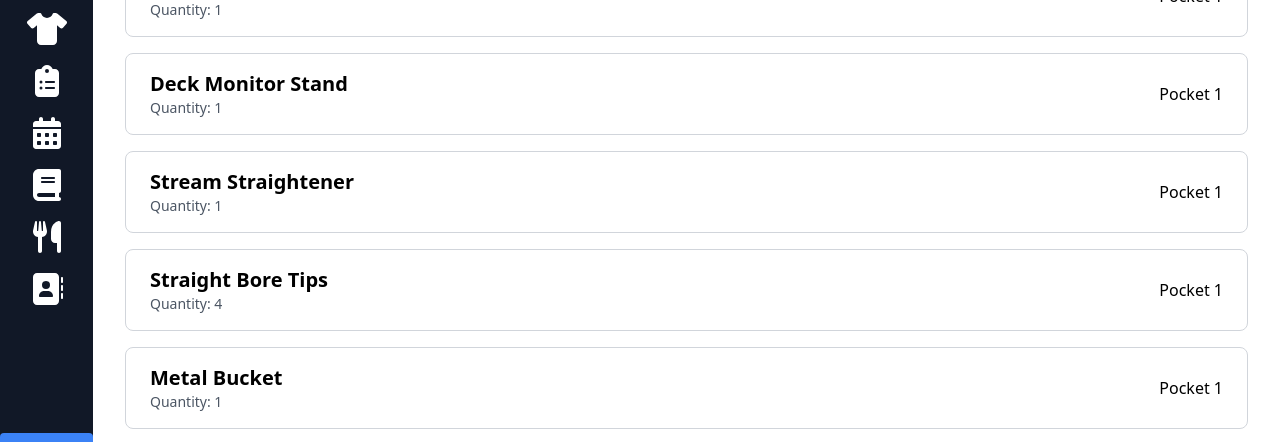
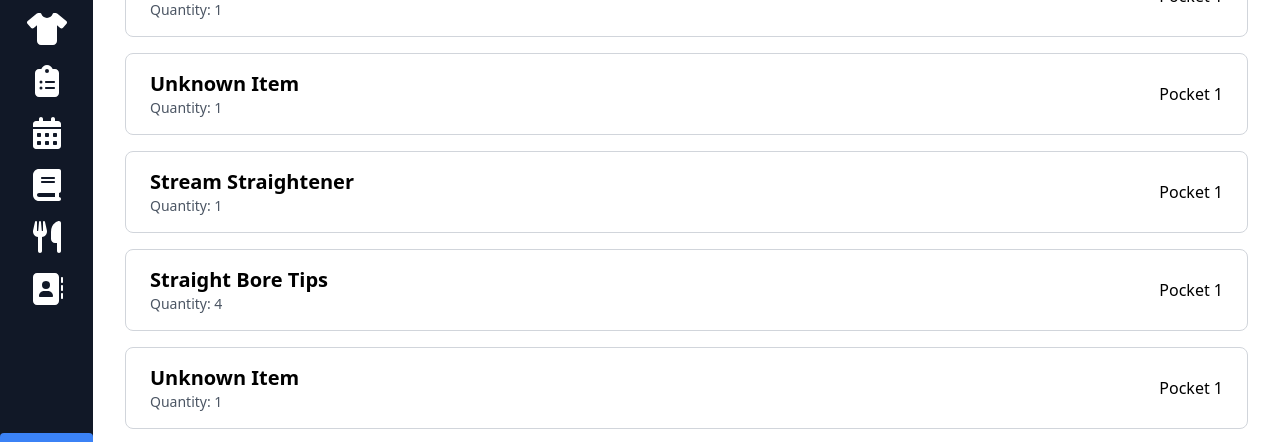
Before and after one commit to bmulley16/FirehallManager, a React (Vite) app: page /inventories/daily-equipment-inventories in a window 1280 px wide. Shown: the part 227-669 px from the top of the page. Built offline with nearby package versions, Linux system fonts and the light colour scheme.

Commit message:
fixed the rendering of the components and added workflows to be completed

```diff
--- a/src/pages/dailyEquipmentInventory.tsx
+++ b/src/pages/dailyEquipmentInventory.tsx
@@ -1,5 +1,4 @@
 // DailyInventory.jsx
-import React from "react";
 import { VehicleEquipmentComponent } from "../components/vehicleequipmentComponent";
 import { ProfileAside } from "../components/accountPageAside";
 
@@ -8,10 +7,106 @@ const titles = [
     name: "Hydrant Keys",
     key: "hydrantKeys",
   },
+
+  {
+    name: "Ground Monitor Stand",
+    key: "groundMonitorStand",
+  },
+
+  {
+    name: "Deck Monitor Extension",
+    key: "deckMonitorExtension",
+  },
+
+  {
+    name: "Stream Straightener",
+    key: "streamStraightener",
+  },
+
+  {
+    name: "Straight Bore Tips",
+    key: "straightBoreTips",
+  },
+
+  {
+    name: "Metal Bucket",
+    key: "metalBuckets",
+  },
+
+  {
+    name: "Deck Monitor Extension",
+    key: "deckMonitorExtension",
+  },
+
+  {
+    name: "Chimney Bombs",
+    key: "chimneyBombs",
+  },
+
+  {
+    name: "Hose Straps",
+    key: "hoseStraps",
+  },
+
+  {
+    name: "Standard Stortz Connection",
+    key: "standardStortzConnection",
+  },
+
+  {
+    name: "65mm - 100mm Stortz Connection",
+    key: "angleStortz",
+  },
+
+  {
+    name: "Chimney Nozzle",
+    key: "chimneyNozzle",
+  },
+
+  {
+    name: "Cellar Nozzle",
+    key: "cellarNozzle",
+  },
+
+  {
+    name: "Strainer",
+    key: "strainer",
+  },
+
+  {
+    name: "Hydrant Gate",
+    key: "hydrantGate",
+  },
 ];
 
+interface Inventory {
+  engines: Engine[];
+}
+
+interface Engine {
+  pockets: Pocket[];
+}
+
+interface Pocket {
+  [key: string]: number;
+  hydrantKeys: number;
+  groundMonitorStand: number;
+  deckMonitorStand: number;
+  streamStraightener: number;
+  straightBoreTips: number;
+  metalBucket: number;
+  chimneyBombs: number;
+  hoseStraps: number;
+  standardStortzConnection: number;
+  angleStortz: number;
+  chimneyNozzle: number;
+  cellarNozzle: number;
+  strainer: number;
+  hydrantGate: number;
+}
+
 export function DailyInventory() {
-  const inventories = [
+  const inventories: Inventory[] = [
     {
       engines: [
         {
@@ -20,6 +115,17 @@ export function DailyInventory() {
               hydrantKeys: 2,
               groundMonitorStand: 1,
               deckMonitorStand: 1,
+              streamStraightener: 1,
+              straightBoreTips: 4,
+              metalBucket: 1,
+              chimneyBombs: 10,
+              hoseStraps: 3,
+              standardStortzConnection: 1,
+              angleStortz: 1,
+              chimneyNozzle: 1,
+              cellarNozzle: 1,
+              strainer: 1,
+              hydrantGate: 1,
             },
           ],
         },
@@ -29,33 +135,17 @@ export function DailyInventory() {
 
   const keys = Object.keys(inventories[0].engines[0].pockets[0]);
 
+  // const entries = Object.entries(inventories[0].engines[0].pockets[0])
+  // const [key, value] = entries[0]
+
   const components = keys.map((key) => {
-    <VehicleEquipmentComponent
-      text={titles.find((title) => title.key === key)?.name}
-      quantity={2}
-    />;
+    return (
+      <VehicleEquipmentComponent
+        text={titles.find((title) => title.key === key)?.name ?? "Unknown Item"}
+        quantity={inventories[0].engines[0]?.pockets[0][key]}
+      />
+    );
   });
-
-  const stationinventories = {
-    Stations: {
-      Engine4: {
-        pocket1: {
-          hydrantKeys: 2,
-        },
-        pocket2: {},
-        pocket3: {},
-        pocket4: {},
-        pocket5: {},
-        pocket6: {},
-        pocket7: {},
-        pocket8: {},
-        pocket9: {},
-        pocket10: {},
-      },
-
-      Rescue4: {},
-    },
-  };
 
   return (
     <div className="flex">
@@ -64,28 +154,6 @@ export function DailyInventory() {
         <div className="mb-4">
           <h1 className="text-3xl font-bold">Engine 4</h1>
         </div>
-
-        <VehicleEquipmentComponent text="Hydrant Keys" quantity={2} />
-        <VehicleEquipmentComponent text="Ground Monitor Stand" quantity={1} />
-        <VehicleEquipmentComponent text="Deck Monitor Stand" quantity={1} />
-        <VehicleEquipmentComponent text="Stream Straightener" quantity={1} />
-        <VehicleEquipmentComponent text="Straight Bore Tips" quantity={4} />
-        <VehicleEquipmentComponent text="Metal Bucket" quantity={1} />
-        <VehicleEquipmentComponent text="Chimney Bombs" quantity={10} />
-        <VehicleEquipmentComponent text="Hose Straps" quantity={3} />
-        <VehicleEquipmentComponent
-          text="Standard Stortz Connection"
-          quantity={1}
-        />
-        <VehicleEquipmentComponent
-          text="65mm - 100mm Stortz Connection"
-          quantity={1}
-        />
-        <VehicleEquipmentComponent text="Chimney Nozzle" quantity={1} />
-        <VehicleEquipmentComponent text="Cellar Nozzle" quantity={1} />
-        <VehicleEquipmentComponent text="Strainer" quantity={1} />
-        <VehicleEquipmentComponent text="Hydrant Gate" quantity={1} />
-
         {components}
       </div>
     </div>
```
Also changed, not shown: src/pages/overtime.tsx (+32 -0 lines).
